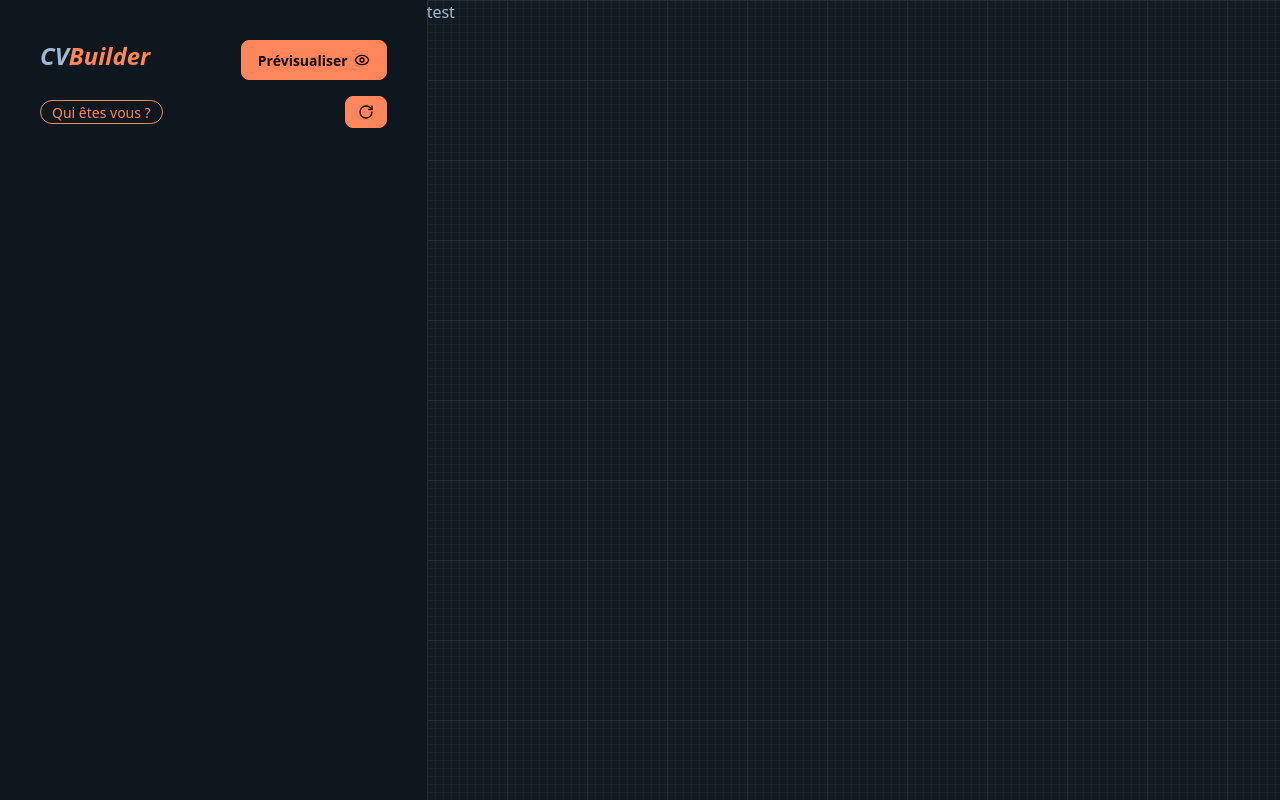
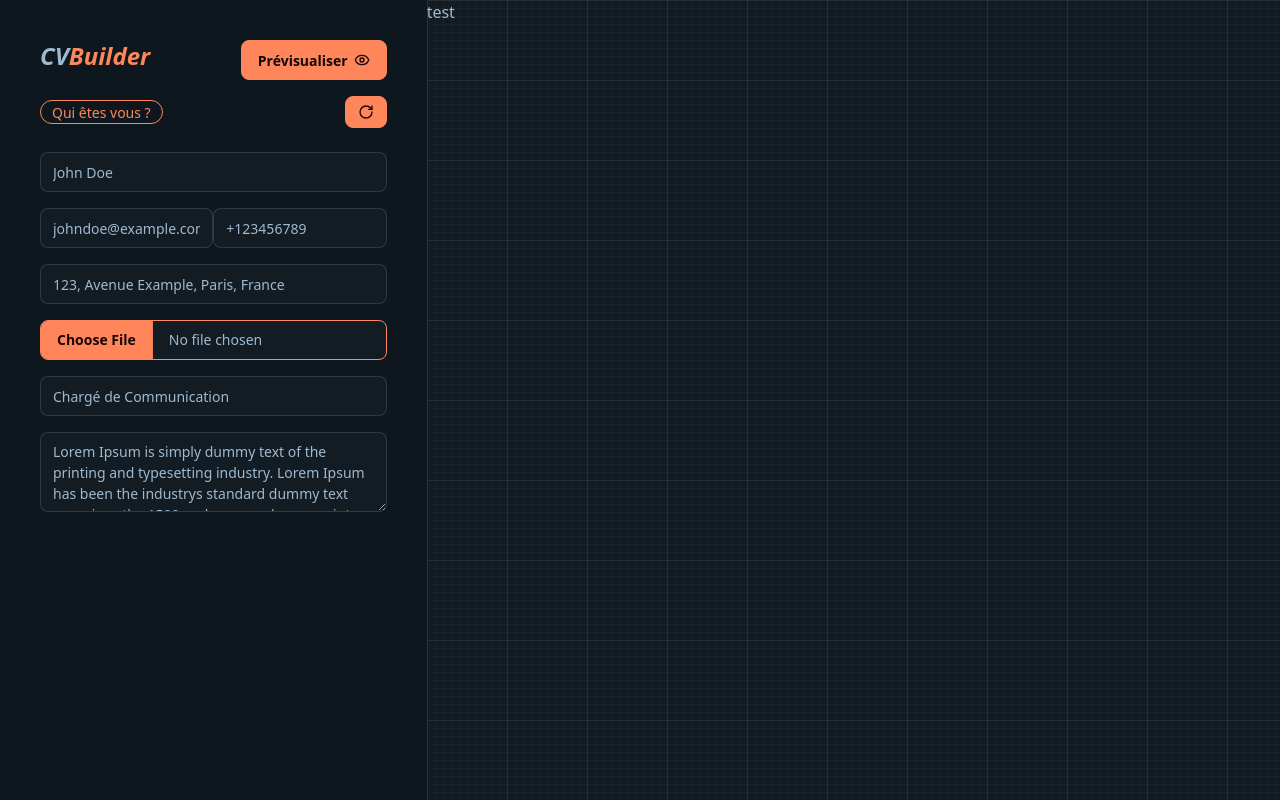
Before and after one commit to lhuilliermarc/cvbuilder, a Next.js app: page / in a window 1280 px wide. Built offline with nearby package versions, Linux system fonts and the light colour scheme.

Commit message:
formulaire personnel

```diff
--- a/app/components/PersonalDetailsForm.tsx
+++ b/app/components/PersonalDetailsForm.tsx
@@ -8,9 +8,69 @@ type Props = {
 }
 
 const PersonalDetailsForm: React.FC<Props> = ({ personalDetails, setPersonalDetails, setFile }) => {
+
+    const handleChange = (e: React.ChangeEvent<HTMLInputElement | HTMLTextAreaElement>, fied: keyof PersonalDetails) => {
+    setPersonalDetails({ ...personalDetails, [fied]: e.target.value })
+    }
+
+    const handleFileChange = (e: React.ChangeEvent<HTMLInputElement>) => {
+        const selectedFile = e.target.files?.[0]
+        if(selectedFile){
+            setFile(selectedFile)
+        }
+    }
+
     return (
         <div className="flex flex-col gap-4">
-
+            <input
+                type="text"
+                placeholder="Nom complet"
+                value={personalDetails.fullName}
+                onChange={(e) => handleChange(e, 'fullName')}
+                className="input input-bordered w-full"
+            />
+            <div>
+                <input
+                    type="email"
+                    placeholder="Email"
+                    value={personalDetails.email}
+                    onChange={(e) => handleChange(e, 'email')}
+                    className="input input-bordered w-1/2"
+                />
+                <input
+                    type="email"
+                    placeholder="Numéro de téléphone"
+                    value={personalDetails.phone}
+                    onChange={(e) => handleChange(e, 'phone')}
+                    className="input input-bordered w-1/2"
+                />
+            </div>
+            <input
+                type="text"
+                placeholder="Adresse"
+                value={personalDetails.address}
+                onChange={(e) => handleChange(e, 'address')}
+                className="input input-bordered w-full"
+            />
+            <input
+                type="file"
+                accept="image/*"
+                onChange={handleFileChange}
+                className="file-input file-input-bordered w-full file-input-primary"
+            />
+            <input
+                type="text"
+                placeholder="Poste recherché"
+                value={personalDetails.postSeeking}
+                onChange={(e) => handleChange(e, 'postSeeking')}
+                className="input input-bordered w-full"
+            />
+            <textarea
+                placeholder="Votre description"
+                value={personalDetails.description}
+                onChange={(e) => handleChange(e, 'description')}
+                className="textarea textarea-bordered w-full"
+            ></textarea>
         </div>
     )
 }
```
